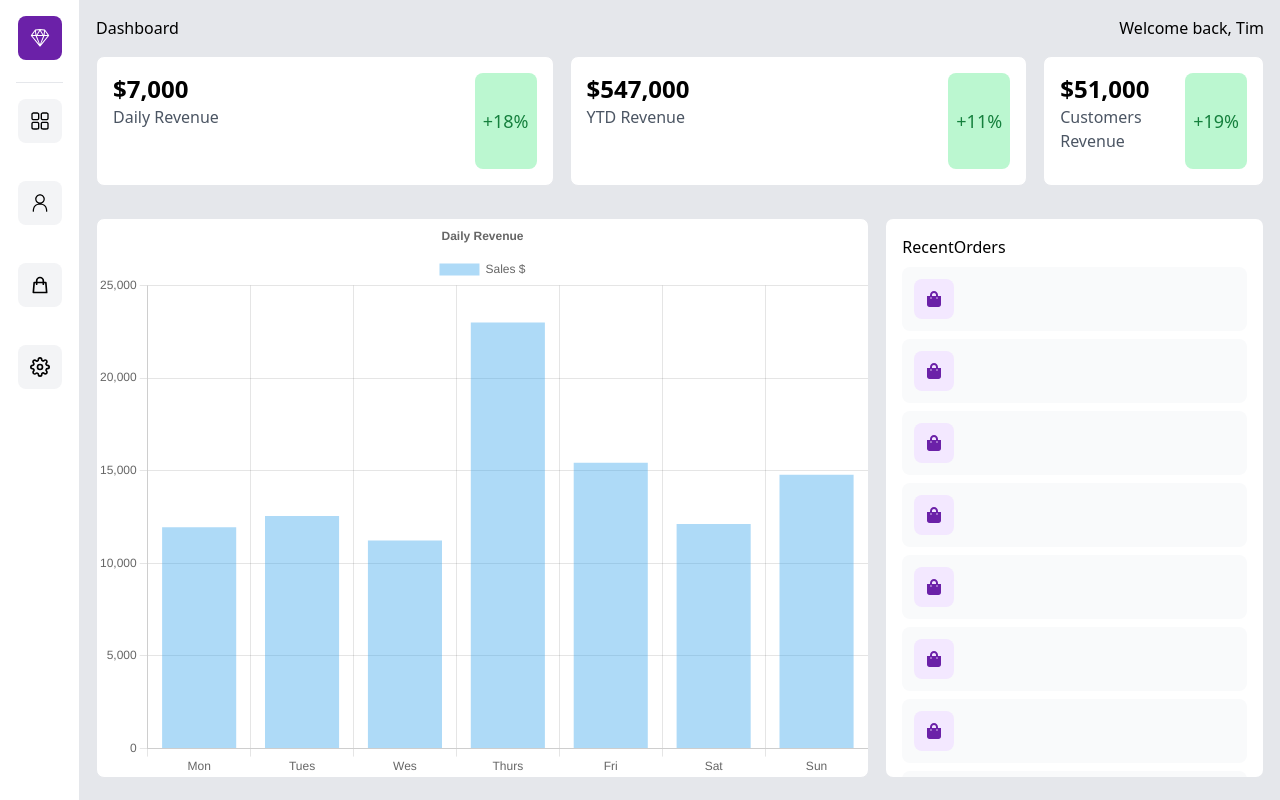
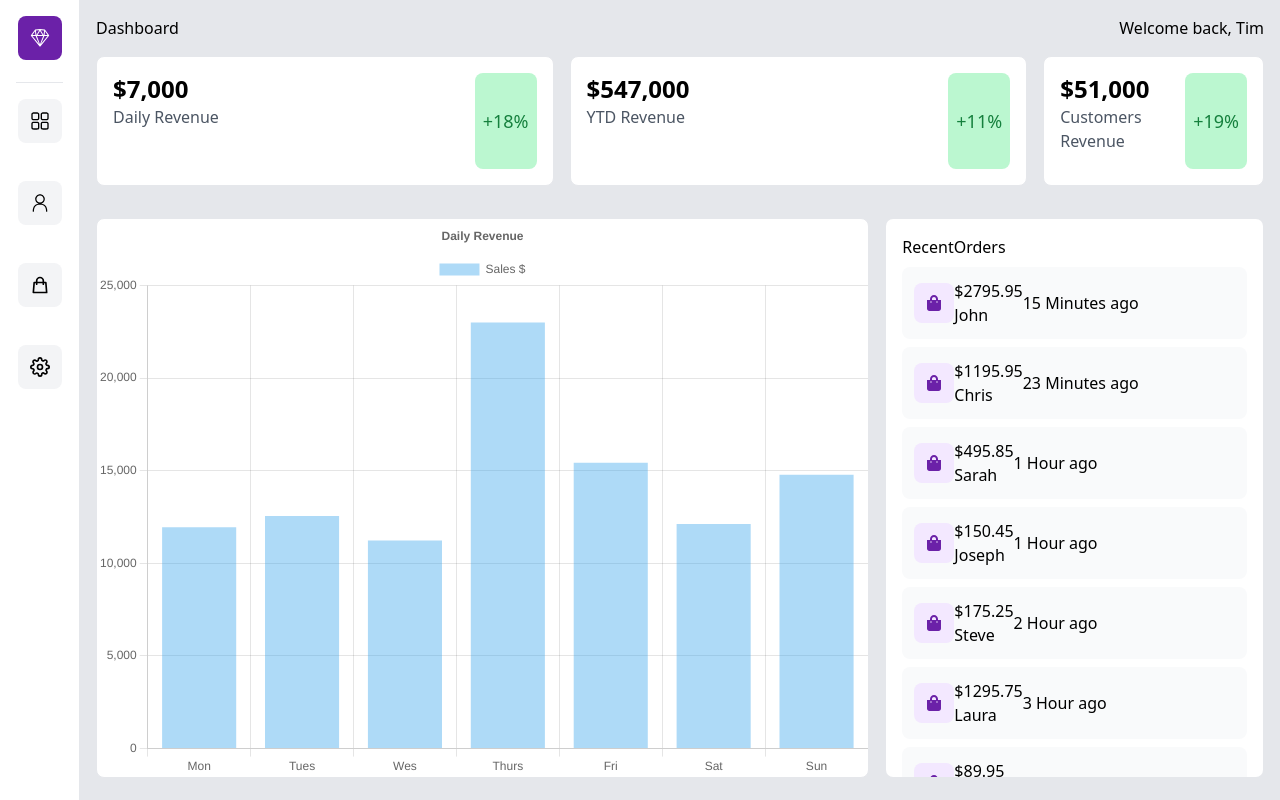
Before and after one commit to Aivazov/next-js-dashboard, a Next.js app: page / in a window 1280 px wide. Built offline with nearby package versions, Linux system fonts and the light colour scheme.

Commit message:
mapping data

```diff
--- a/components/RecentOrders.tsx
+++ b/components/RecentOrders.tsx
@@ -15,6 +15,11 @@ export default function RecentOrders() {
             <div className="bg-purple-100 p-3 rounded-lg">
               <FaShoppingBag className="text-purple-800" />
             </div>
+            <div>
+              <p>${order.total}</p>
+              <p>{order.name.first}</p>
+            </div>
+            <p>{order.date}</p>
           </li>
         ))}
       </ul>
```
